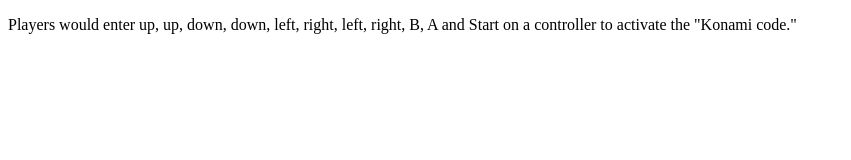
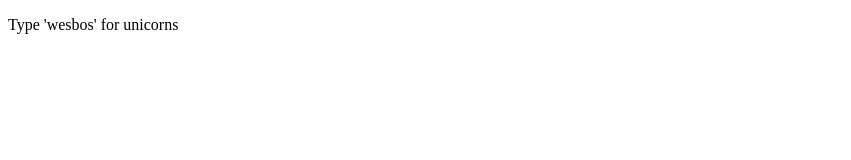
Before and after one commit to anugusaitejareddy/12---Key-Sequence-Detection, a plain HTML site: page index.html in a window 1280 px wide. Shown: the whole page, without its empty margins (0-851 px from the left). Drawn offline with Linux system fonts and the light colour scheme.

Commit message:
label update

```diff
--- a/index.html
+++ b/index.html
@@ -10,10 +10,7 @@
     ></script>
   </head>
   <body>
-    <p>
-      Players would enter up, up, down, down, left, right, left, right, B, A and
-      Start on a controller to activate the "Konami code."
-    </p>
+    <p>Type 'wesbos' for unicorns</p>
     <script src="main.js"></script>
   </body>
 </html>
```
